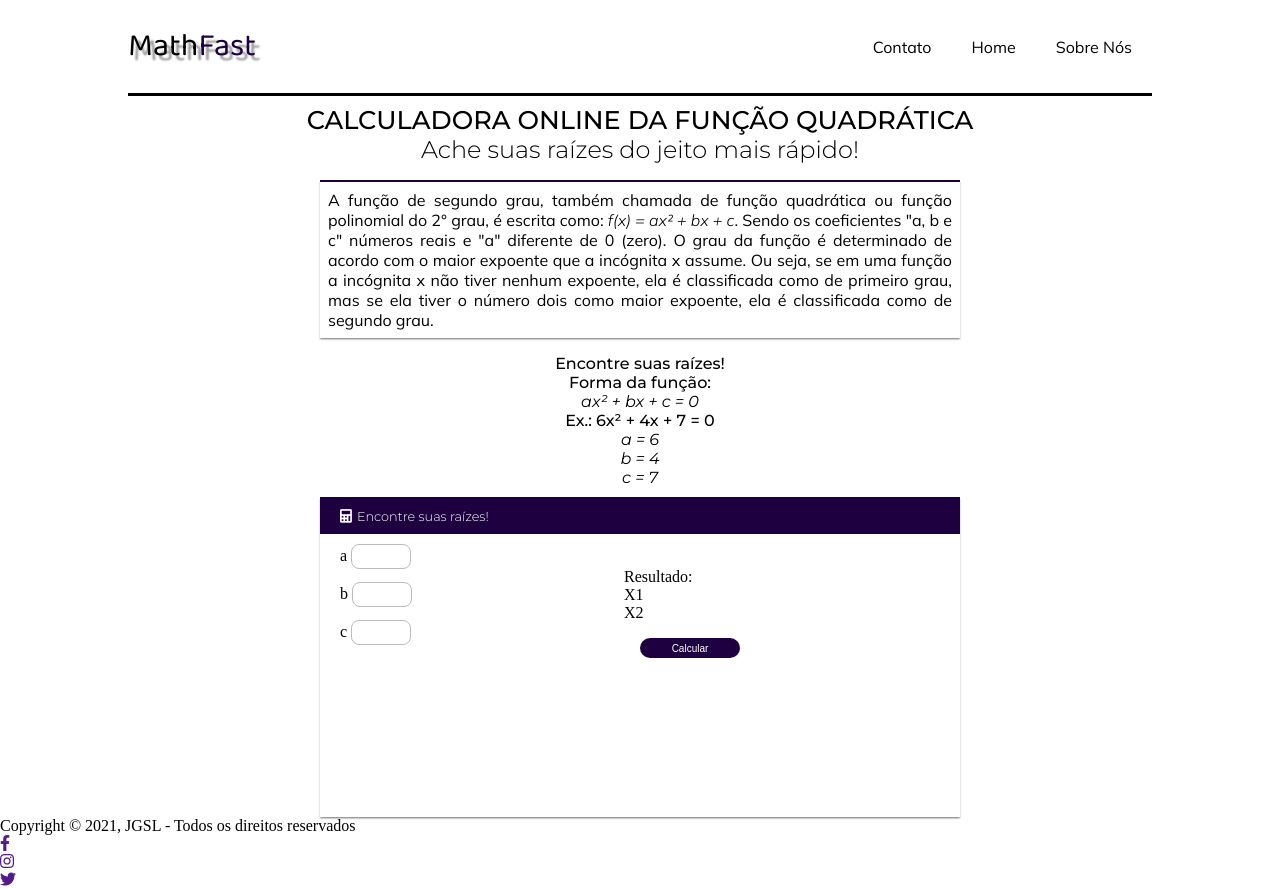
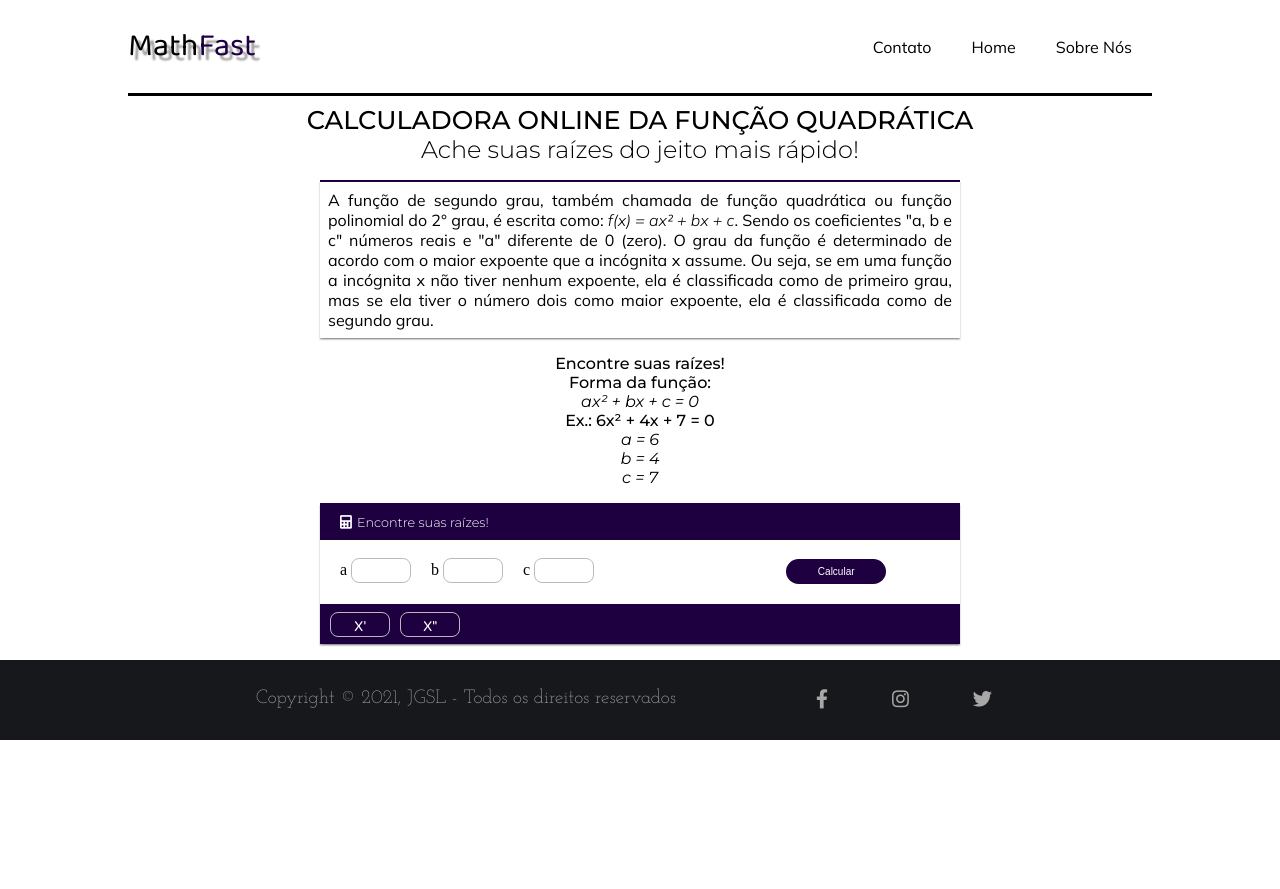
Before and after one commit to jguilhermesl/function2-calculator, a plain HTML site: page index.html in a window 1280 px wide. After the commit the page ends 800 px from the top, so only its background shows below. Drawn offline with Linux system fonts and the light colour scheme.

Commit message:
finished the project and added readme.md

```diff
--- a/index.html
+++ b/index.html
@@ -5,7 +5,7 @@
     <meta charset="UTF-8">
     <meta http-equiv="X-UA-Compatible" content="IE=edge">
     <meta name="viewport" content="width=device-width, initial-scale=1.0">
-    <title>Document</title>
+    <title>Calculadora de Função Quadrática</title>
     <link rel="stylesheet" type="text/css" href="./styles.css">
     <link rel="preconnect" href="https://fonts.googleapis.com">
     <link rel="preconnect" href="https://fonts.gstatic.com" crossorigin>
@@ -48,6 +48,7 @@
                 <div class="title-input-texts">
                     <p><i class="fas fa-calculator"></i>Encontre suas raízes!</p>
                 </div>
+                <div class="coeficients-box">
                     <label>
                         a
                         <input class="input-coeficient" type="number" id="coeficiente-a">
@@ -60,12 +61,12 @@
                         c
                         <input class="input-coeficient" type="number" id="coeficiente-c">
                     </label>
+                    <button type="button" name="button" onclick="calculate()">Calcular</button>
+                </div>
                 <div class="result">
-                <p>Resultado:</p>
-                <p id="x1">X1</p>
-                <p id="x2" class="x2">X2</p>
+                    <p id="x1">X'</p>
+                    <p id="x2" class="x2">X''</p>
                 </div>
-                <button type="button" name="button" onclick="calculate()">Calcular</button>
             </div>
         </div>
         <footer>
@@ -85,6 +86,6 @@
     </div>
 
 </body>
-<script src="./first-project.js"></script>
+<script src="./script.js"></script>
 
 </html>
--- a/first-project.js
+++ b/script.js
@@ -18,8 +18,8 @@ function calculate() {
         let x1 = (-(b) + Math.sqrt(delta, 2)) / (2 * a)
         let x2 = (-(b) - Math.sqrt(delta, 2)) / (2 * a)
 
-        resultX1.innerHTML = x1
-        resultX2.innerHTML = x2
+        resultX1.innerHTML = x1.toFixed(2)
+        resultX2.innerHTML = x2.toFixed(2)
     }
 
     if (delta < 0) {
@@ -31,8 +31,8 @@ function calculate() {
         let x1 = -(b) / (2 * a)
         let x2 = -(b) / (2 * a)
 
-        resultX1.innerHTML = x1
-        resultX2.innerHTML = x2
+        resultX1.innerHTML = x1.toFixed(2)
+        resultX2.innerHTML = x2.toFixed(2)
         document.querySelector(".x2").classList.toggle("x2-none");
     }
 
--- a/styles.css
+++ b/styles.css
@@ -106,11 +106,9 @@ span {
 
 .input-texts {
     max-width: 50vw;
-    margin: 0 auto;
+    margin: 1rem auto;
     box-shadow: 0 .1rem .1rem rgba(0, 0, 0, .4 );
     border-top: 2px solid #1e0041;
-    margin-top: 10px;
-    height: 40vh;
 }
 
 .title-input-texts {
@@ -132,43 +130,97 @@ span {
 
 }
 
+.coeficients-box {
+    display: flex;
+    height: 4rem;
+    align-items: center;
+}
+
 .input-texts label {
     display: block;
     margin-left: 20px;
 
 }
 
+
+
 .input-texts button {
     position: relative;
-    left: 20rem;
-    bottom: 4rem;
     background: #1e0041;
     border-radius: 25px;
     display: block;
     font-size: 10px;
     width: 100px;
-    height: 20px;
+    height: 25px;
     cursor: pointer;
     border: none;
     color: #fff;
     align-items: center;
     text-align: center;
+    margin-left: 30%;
+    margin-bottom: 1px;
 }
 
 .input-coeficient {
-    margin-top: 10px;
     width: 60px;
-    border-radius: 10px;
-    border: 1px solid black;
     margin-bottom: 3px;
     height: 25px;
     border: 1px solid #BBBBBB;
-    box-sizing: border-box;
     border-radius: 8px;
+    padding-left: 8px;
 }
 
 .result {
+    width: 100%;
     position: relative;
-    bottom: 5rem;
-    left: 19rem;
+    font-family: var(--font-primary);
+    display: flex;
+    background: #1e0041;
+    cursor: pointer;
+    border: none;
+    color: #fff;
+    height: 2.5rem;
+    align-items: center;
 }
+
+.result p {
+    height: 25px;
+    border: 1px solid #BBBBBB;
+    border-radius: 8px;
+    width: 60px;
+    text-align: center;
+    align-items: center;
+    margin-left: 10px;
+}
+
+footer {
+    margin-top: 1rem;
+    width: 100%;
+    height: 5rem;
+    background-color: #17181b;
+    display: flex;
+    justify-content: center;
+    align-items: center;
+}
+
+.footer-content {
+    width: 60%;
+    display: flex;
+    justify-content: space-between;
+}
+
+.footer-content p {
+    font-family: var(--font-secundary);
+    color:  #a7a7a7;
+    font-size: 1.2rem;
+}
+
+.social-list a {
+    margin: 0 2rem;
+    color: #a7a7a7 ;
+    font-size: 1.2rem;
+}
+
+.social-list ul {
+    display: flex;
+}
```
Also changed, not shown: images/Screenshot_172.png (added), 1 other file. Lines whose indentation alone changed are shown as unchanged.
